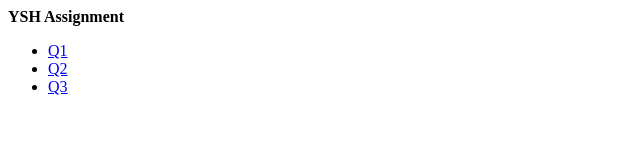
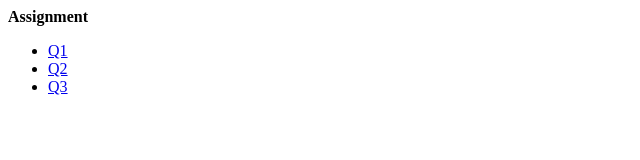
Before and after one commit to GEKMUI/Assignment, a plain HTML site: page index.html in a window 1280 px wide. Shown: the full height of the page, 0-640 px from the left. Drawn offline with Linux system fonts and the light colour scheme.

Commit message:
Update index.html

```diff
--- a/index.html
+++ b/index.html
@@ -5,7 +5,7 @@
     <title>JavaScript Built-in-Functions</title>
   </head>
   <body>
-    <strong>YSH Assignment</strong>
+    <strong>Assignment</strong>
     <ul>
       <li><a href="Q1.html">Q1</a></li>
       <li><a href="Q2.html">Q2</a></li>
```
